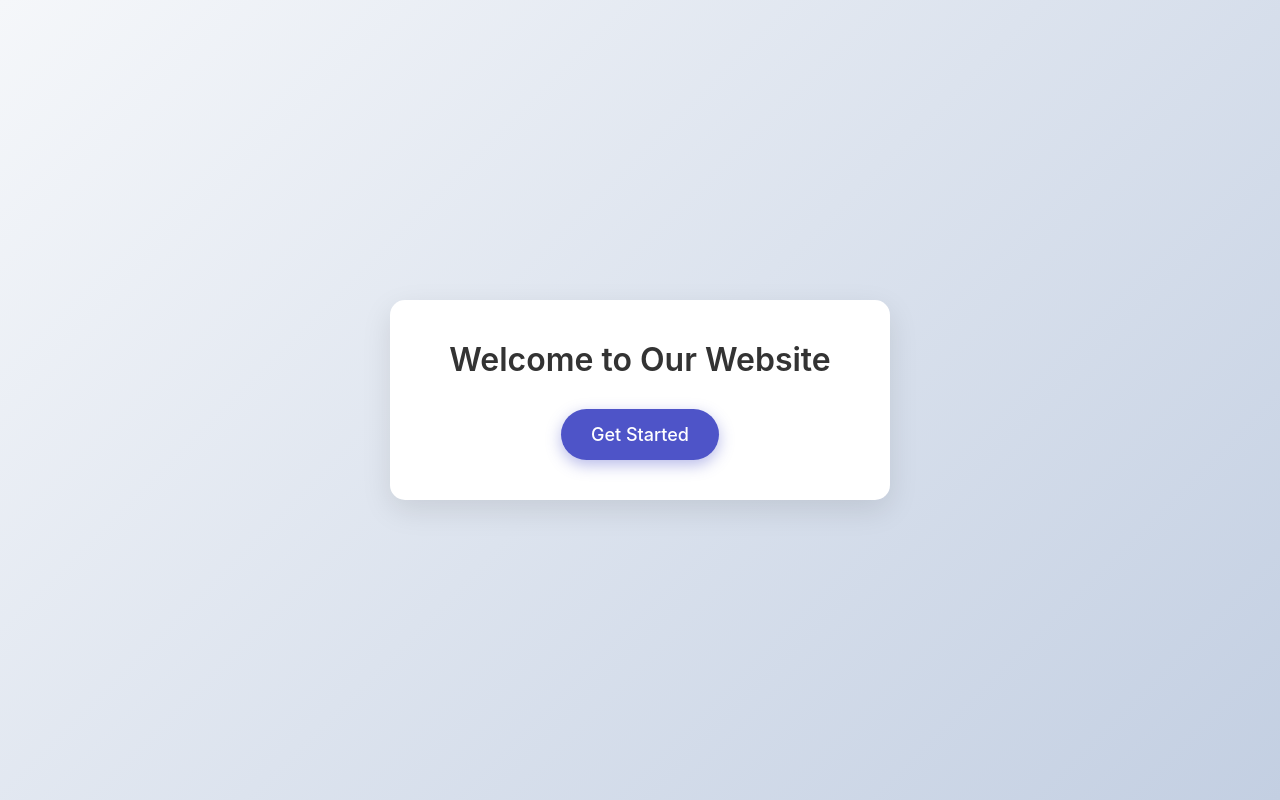
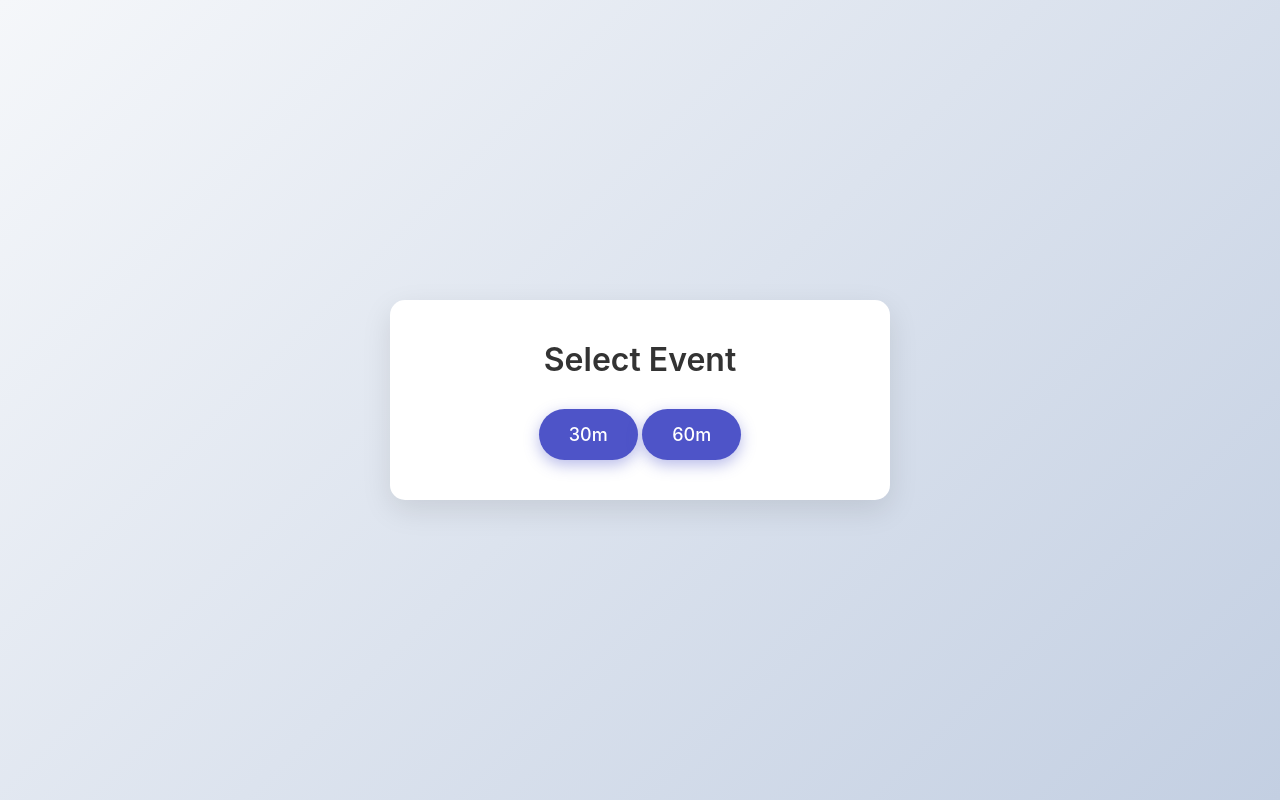
Before and after one commit to Constantinos-koumides/sms_booking, a plain HTML site: page index.html in a window 1280 px wide. Drawn offline with Linux system fonts and the light colour scheme.

Commit message:
Update index.html

```diff
--- a/index.html
+++ b/index.html
@@ -80,8 +80,9 @@
 </head>
 <body>
     <div class="container">
-        <h1>Welcome to Our Website</h1>
-        <a href="https://example.com" class="btn">Get Started</a>
+        <h1>Select Event</h1>
+        <a href="https://calendly.com/const09kk/new-meeting_blank" class="btn">30m</a>
+        <a href="https://calendly.com/const09kk/new-meeting-1_blank" class="btn">60m</a>
     </div>
 </body>
 </html>
```
